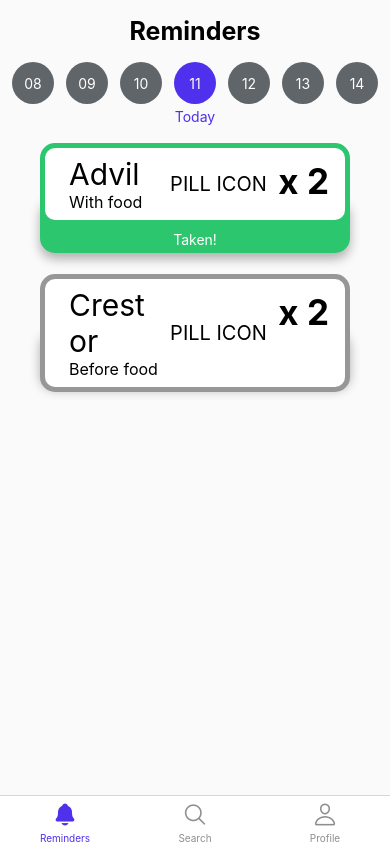
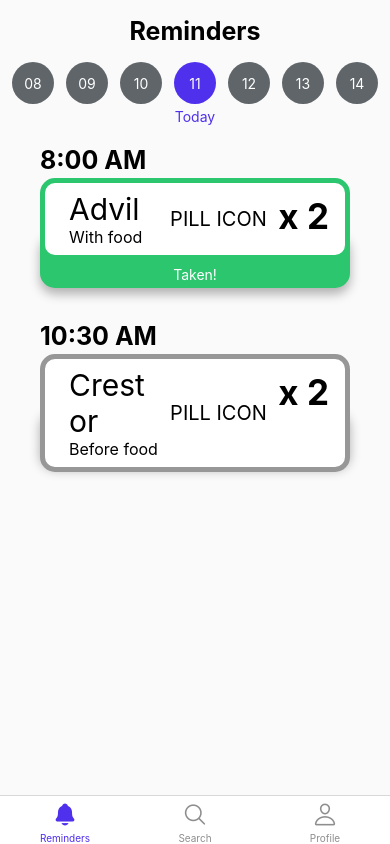
Before and after one commit to Pinfo-HumaniTECH/PINfoApp, a React Native app: screen / in a window 390 px wide. Built offline with nearby package versions, Linux system fonts and the light colour scheme; what react-native-responsive-fontsize would draw is missing.

Commit message:
add times

```diff
--- a/app/screens/RemindersScreen.js
+++ b/app/screens/RemindersScreen.js
@@ -63,6 +63,7 @@
 
             {/* ADVIL TAKEN */}
              {/* bottom tab */}
+             <Text style={[styles.alarmText, {marginTop: 20}]}>8:00 AM</Text>
              <View style={{marginTop: 30}}>
                 <TouchableOpacity
                     style={styles.medCardShadowGreen}
@@ -97,6 +98,8 @@
 
             {/* ADVIL NOT TAKEN */}
             {/* bottom tab */}
+
+            <Text style={{marginBottom: 15, textAlign: 'left', marginLeft: 40, fontWeight: 'bold', fontSize: 25,}}>10:30 AM</Text>
             <View>
                 <TouchableOpacity
                     style={styles.medCardShadowGray}
--- a/app/screens/Styles.js
+++ b/app/screens/Styles.js
@@ -153,5 +153,12 @@
       medCardIcons: {
           marginRight: 8,
           marginLeft: 8,
+      },
+      alarmText: {
+        marginBottom: -15,
+        textAlign: 'left',
+        marginLeft: 40,
+        fontWeight: 'bold',
+        fontSize: 25,
       }
 });
```
